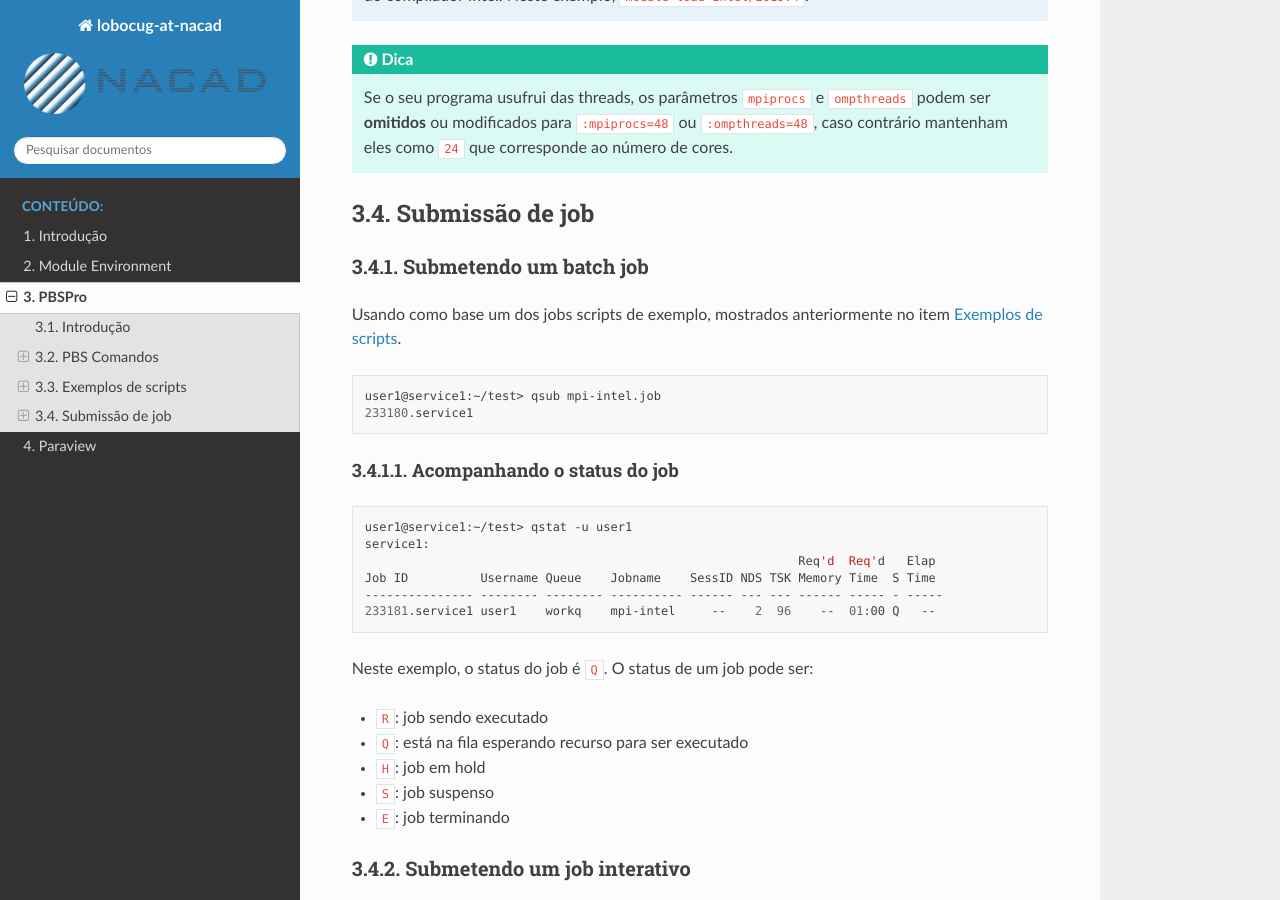
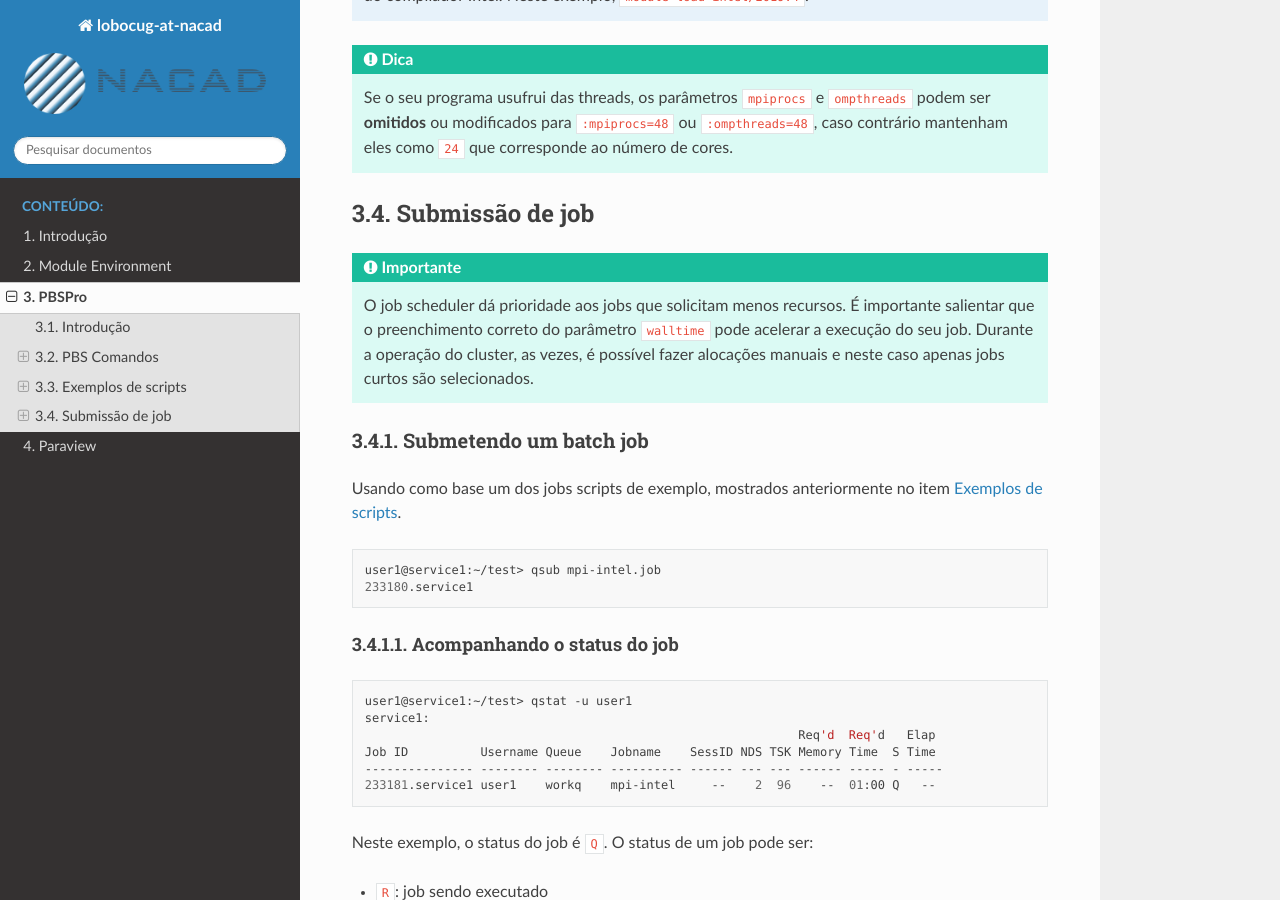
Before and after one commit to NACAD-COPPE-UFRJ/loboc-userguide, a Sphinx documentation site: the page built from docs/source/ug/pbs.rst, in a window 1280 px wide and 900 px high, scrolled down 3696 px. Built offline with Sphinx 7.4.7 and the Read the Docs theme 2.0.0, drawn with Linux system fonts in a browser that asks for light colours.

Commit message:
Add note about walltime

```diff
--- a/docs/source/ug/pbs.rst
+++ b/docs/source/ug/pbs.rst
@@ -184,6 +184,11 @@ Repare nas linhas em destaque. A quantidade de processos MPI por nó de processa
 Submissão de job
 ================
 
+.. important::
+
+   O job scheduler dá prioridade aos jobs que solicitam menos recursos. É importante salientar que o preenchimento correto do parâmetro ``walltime`` pode acelerar a execução do seu job. Durante a operação do cluster, as vezes, é possível fazer alocações manuais e neste caso apenas jobs curtos são selecionados.
+
+
 Submetendo um batch job
 -----------------------
 Usando como base um dos jobs scripts de exemplo, mostrados anteriormente no item :ref:`exemplos`.
```
Also changed, not shown: 5 other files.
